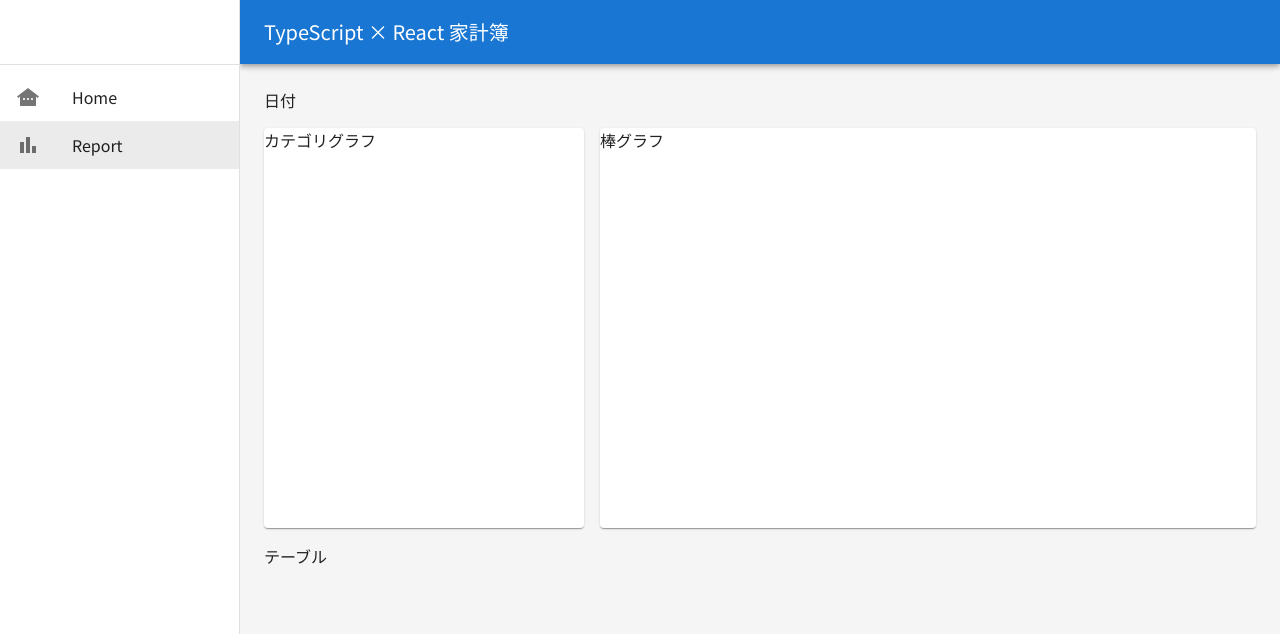
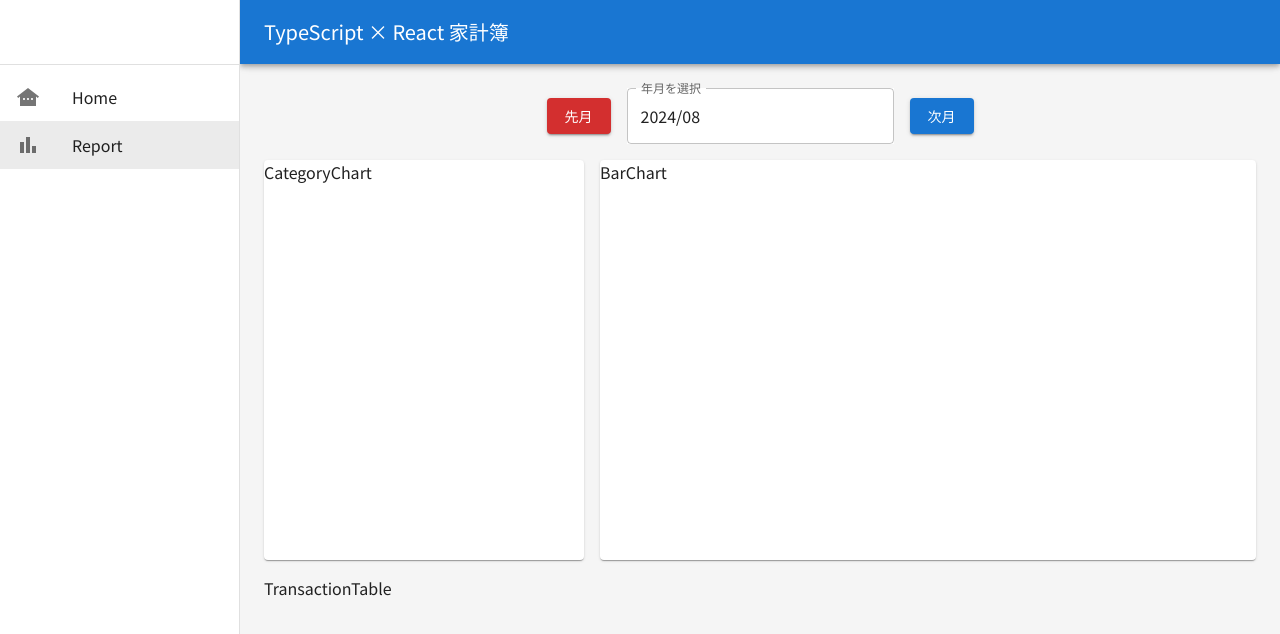
Before and after one commit to torimugi/240718_react-practice, a React (Create React App) app in the folder 240718_practice/: page /report in a window 1280 px wide. Shown: the top 634 px of the page. Built offline with nearby package versions, Linux system fonts and the light colour scheme; no server answers; the database is empty.

Commit message:
日付選択エリア作成（Report画面作成）

```diff
--- a/240718_practice/package.json
+++ b/240718_practice/package.json
@@ -12,6 +12,7 @@
     "@hookform/resolvers": "^3.9.0",
     "@mui/icons-material": "^5.16.4",
     "@mui/material": "^5.16.4",
+    "@mui/x-date-pickers": "^7.13.0",
     "@testing-library/jest-dom": "^5.17.0",
     "@testing-library/react": "^13.4.0",
     "@testing-library/user-event": "^13.5.0",
--- a/240718_practice/src/App.tsx
+++ b/240718_practice/src/App.tsx
@@ -148,7 +148,12 @@ setTransactions(updatedTrandactions);
           onUpdateTransaction={handleUpdateTransaction}
           />}
           />
-            <Route path="/report" element={<Report />} />
+            <Route path="/report"
+            element={
+            <Report
+            currentMonth={currentMonth}
+            setCurrentMonth={setCurrentMonth}
+            />} />
             <Route path="*" element={<NoMatch />} />
             </Route>
           </Routes>
--- /dev/null
+++ b/240718_practice/src/components/BarChart.tsx
@@ -0,0 +1,9 @@
+import React from 'react'
+
+const BarChart = () => {
+  return (
+    <div>BarChart</div>
+  )
+}
+
+export default BarChart
--- /dev/null
+++ b/240718_practice/src/components/CategoryChart.tsx
@@ -0,0 +1,9 @@
+import React from 'react'
+
+const CategoryChart = () => {
+  return (
+    <div>CategoryChart</div>
+  )
+}
+
+export default CategoryChart
--- /dev/null
+++ b/240718_practice/src/components/MonthSelector.tsx
@@ -0,0 +1,70 @@
+import { Box, Button } from '@mui/material'
+import React from 'react'
+import { LocalizationProvider } from '@mui/x-date-pickers';
+import { AdapterDateFns } from '@mui/x-date-pickers/AdapterDateFnsV3';
+import { DatePicker } from '@mui/x-date-pickers/DatePicker';
+import { ja } from 'date-fns/locale'
+import { addMonths } from 'date-fns';
+
+interface MonthlySelectorProps {
+  currentMonth: Date;
+  setCurrentMonth: React.Dispatch<React.SetStateAction<Date>>;
+}
+
+const MonthSelector = (
+  { currentMonth, setCurrentMonth }: MonthlySelectorProps) => {
+
+    const handleDateChange = (newDate:Date | null) => {
+console.log(newDate);
+if (newDate) {
+  setCurrentMonth(newDate);
+}
+    };
+
+  // 先月ボタンを押したときの処理
+  const handlePreviousMonth = () => {
+    const previousMonth = addMonths(currentMonth, -1);
+    console.log(previousMonth);
+    setCurrentMonth(previousMonth);
+  };
+
+  // 次月ボタンを押したときの処理
+    const handleNextMonth = () => {
+      const nextMonth = addMonths(currentMonth, 1);
+      setCurrentMonth(nextMonth);
+    };
+
+  return (
+    <LocalizationProvider
+    dateAdapter={AdapterDateFns}
+    adapterLocale={ja}
+    >
+    <Box
+    sx={{ display: "flex",
+    justifyContent: "center",
+    alignItems: "center" }}>
+      <Button
+      onClick={handlePreviousMonth}
+      color={"error"} variant="contained">
+        先月
+        </Button>
+        <DatePicker
+        onChange={handleDateChange}
+        value={currentMonth}
+        label="年月を選択"
+        sx={{ mx: 2, background: "white"}}
+        views={["year", "month"]}
+        slotProps={{ calendarHeader: { format: 'yyyy/MM' }}}
+        format="yyyy/M"
+        />
+     <Button
+     onClick={handleNextMonth}
+     color={"primary"} variant="contained">
+      次月
+      </Button>
+   </Box>
+   </LocalizationProvider>
+ );
+};
+
+export default MonthSelector;
--- /dev/null
+++ b/240718_practice/src/components/TransactionTable.tsx
@@ -0,0 +1,9 @@
+import React from 'react'
+
+const TransactionTable = () => {
+  return (
+    <div>TransactionTable</div>
+  )
+}
+
+export default TransactionTable
--- a/240718_practice/src/pages/Report.tsx
+++ b/240718_practice/src/pages/Report.tsx
@@ -1,24 +1,44 @@
 
 import { Grid, Paper } from '@mui/material'
 import React from 'react'
+import MonthSelector from '../components/MonthSelector';
+import CategoryChart from '../components/CategoryChart';
+import TransactionTable from '../components/TransactionTable';
+import BarChart from '../components/BarChart';
 
-const Report = () => {
+interface ReportProps {
+  currentMonth: Date;
+  setCurrentMonth: React.Dispatch<React.SetStateAction<Date>>;
+}
+
+const Report = ({ currentMonth, setCurrentMonth }: ReportProps) => {
   const commonPaperStyle = {
     height: { xs: "auto", md: "400px" },
+    display: "flex",
+    flexDirection: "column"
   }
   return (
     <Grid container spacing={2}>
       <Grid item xs={12}>
-        日付
+        {/* 日付選択エリア */}
+        <MonthSelector
+        currentMonth={currentMonth}
+        setCurrentMonth={setCurrentMonth}/>
         </Grid>
       <Grid item xs={12} md={4}>
-        <Paper sx={commonPaperStyle}>カテゴリグラフ</Paper>
+        <Paper sx={commonPaperStyle}>
+          {/* 円グラフ */}
+          <CategoryChart />
+          </Paper>
         </Grid>
       <Grid item xs={12} md={8}>
-        <Paper sx={commonPaperStyle}>棒グラフ</Paper>
+        <Paper sx={commonPaperStyle}>
+          {/* 棒グラフ */}
+          <BarChart />
+          </Paper>
         </Grid>
       <Grid item xs={12}>
-        テーブル
+        <TransactionTable />
         </Grid>
     </Grid>
   );
```
Also changed, not shown: 2 other files (tests, documents, lock files or other folders).
